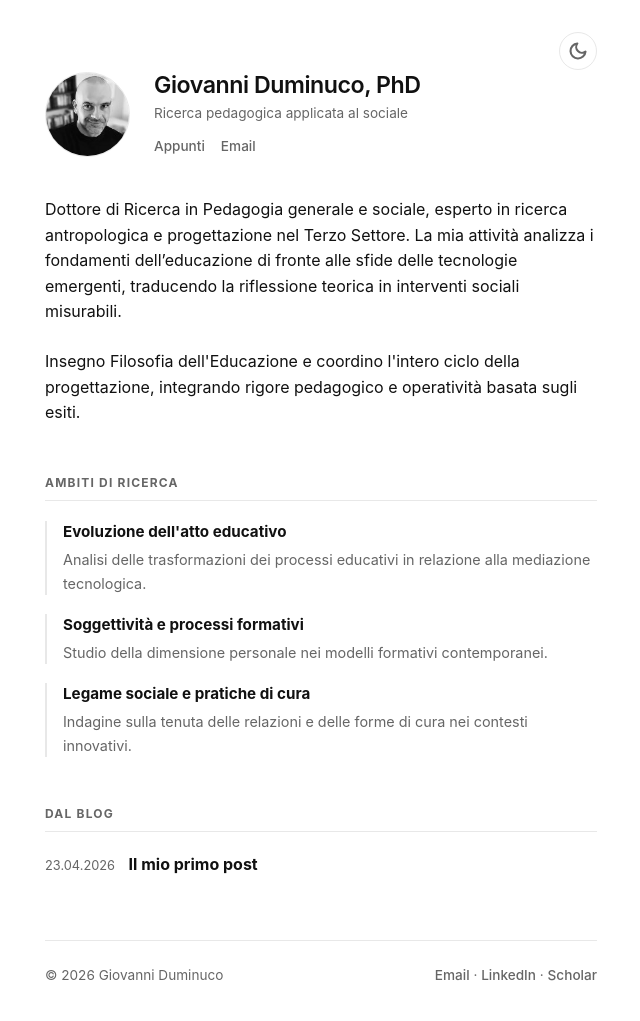
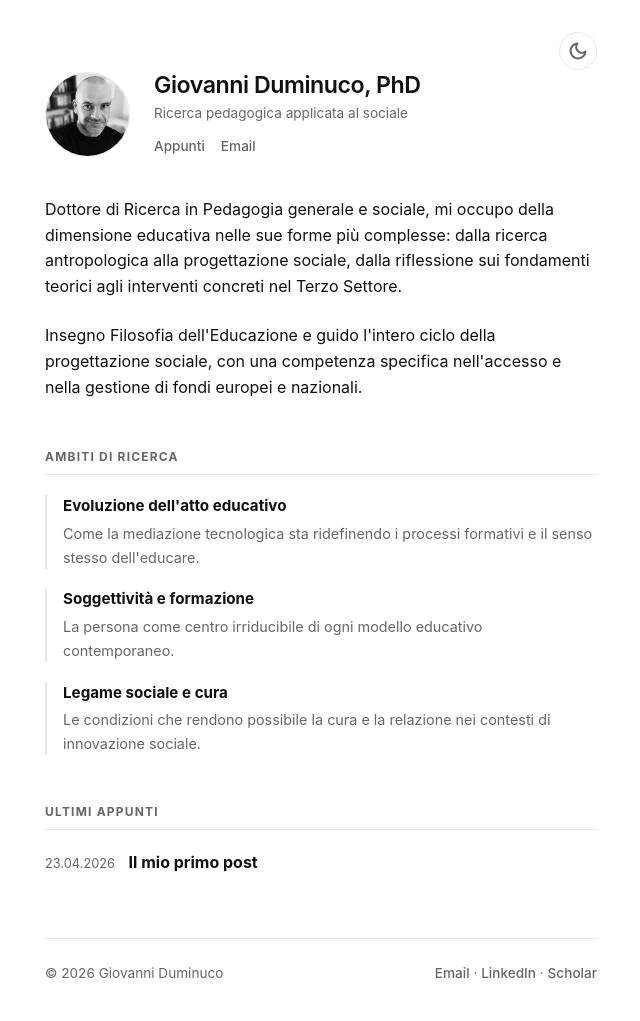
Before and after one commit to dumgio/dumgio.github.io, a Jekyll site: the page built from index.html, in a window 1280 px wide. Shown: the whole page, without its empty margins (319-959 px from the left). Built offline with Jekyll 4.4.1, drawn with Linux system fonts in a browser that asks for light colours.

Commit message:
Update index.html

```diff
--- a/index.html
+++ b/index.html
@@ -5,11 +5,11 @@ title: Home
 
 <section>
     <p class="text-block bio">
-        Dottore di Ricerca in Pedagogia generale e sociale, esperto in ricerca antropologica e progettazione nel Terzo Settore. La mia attività analizza i fondamenti dell’educazione di fronte alle sfide delle tecnologie emergenti, traducendo la riflessione teorica in interventi sociali misurabili.
+        Dottore di Ricerca in Pedagogia generale e sociale, mi occupo della dimensione educativa nelle sue forme più complesse: dalla ricerca antropologica alla progettazione sociale, dalla riflessione sui fondamenti teorici agli interventi concreti nel Terzo Settore.
     </p>
     <br>
     <p class="text-block bio">
-        Insegno Filosofia dell'Educazione e coordino l'intero ciclo della progettazione, integrando rigore pedagogico e operatività basata sugli esiti.
+        Insegno Filosofia dell'Educazione e guido l'intero ciclo della progettazione sociale, con una competenza specifica nell'accesso e nella gestione di fondi europei e nazionali.
     </p>
 </section>
 
@@ -18,22 +18,21 @@ title: Home
     <div class="list-grid">
         <div class="item">
             <strong>Evoluzione dell'atto educativo</strong>
-            <span>Analisi delle trasformazioni dei processi educativi in relazione alla mediazione tecnologica.</span>
+            <span>Come la mediazione tecnologica sta ridefinendo i processi formativi e il senso stesso dell'educare.</span>
         </div>
         <div class="item">
-            <strong>Soggettività e processi formativi</strong>
-            <span>Studio della dimensione personale nei modelli formativi contemporanei.</span>
+            <strong>Soggettività e formazione</strong>
+            <span>La persona come centro irriducibile di ogni modello educativo contemporaneo.</span>
         </div>
         <div class="item">
-            <strong>Legame sociale e pratiche di cura</strong>
-            <span>Indagine sulla tenuta delle relazioni e delle forme di cura nei contesti innovativi.</span>
+            <strong>Legame sociale e cura</strong>
+            <span>Le condizioni che rendono possibile la cura e la relazione nei contesti di innovazione sociale.</span>
         </div>
     </div>
 </section>
 
 <section id="blog">
-    <h2>Dal Blog</h2>
-    <div class="post-list">
+    <h2>Ultimi appunti</h2> <div class="post-list">
         {% for post in site.posts %}
         <a href="{{ post.url }}" class="post-item" style="text-decoration: none; display: block; margin-bottom: 1rem;">
             <span class="post-date" style="font-size: 0.8rem; color: var(--accent); margin-right: 10px;">
@@ -42,7 +41,7 @@ title: Home
             <strong style="color: var(--fg);">{{ post.title }}</strong>
         </a>
         {% else %}
-        <p class="text-block" style="color: var(--accent);">In attesa del primo post.</p>
+        <p class="text-block" style="color: var(--accent);">In attesa del primo appunto.</p>
         {% endfor %}
     </div>
 </section>
```
